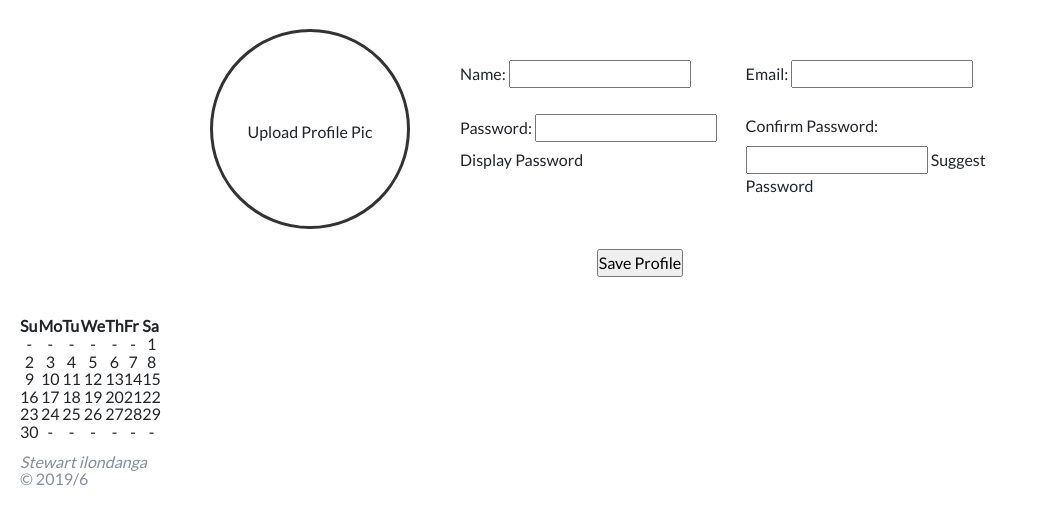
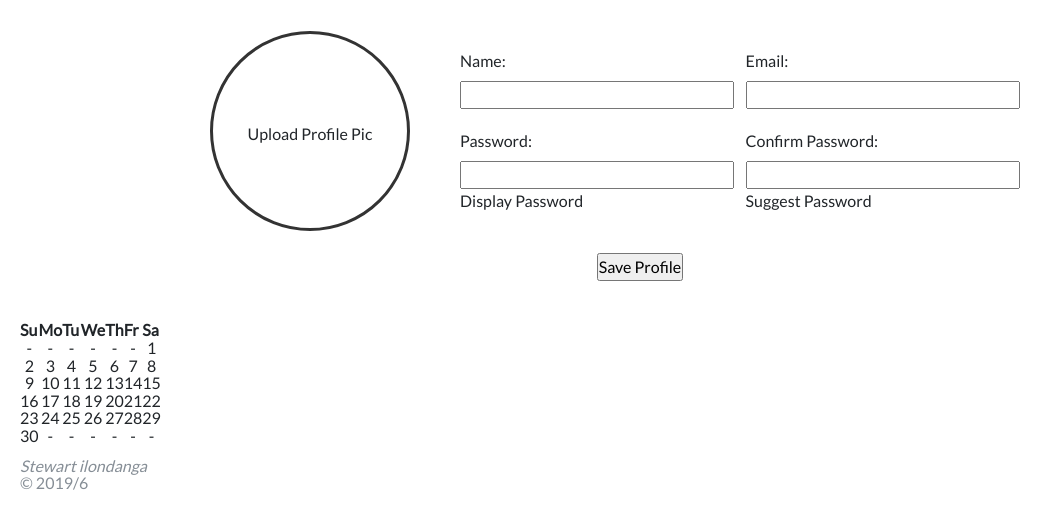
Before and after one commit to stewilondanga/userpic-settings, a plain HTML site: page index.html in a window 1280 px wide. Shown: the part 68-596 px from the top of the page, without its empty margins (0-1063 px from the left). Drawn offline with nearby package versions, Linux system fonts and the light colour scheme.

Commit message:
add css/styles.css

```diff
--- a/css/styles.css
+++ b/css/styles.css
@@ -133,11 +133,11 @@ form>*:not(:first-of-type) {
   }
 }
 
-/*.input__container > * input {
+.input__container>* input {
   width: 100%;
 }
 
-.input-action {
+/*.input-action {
   display: block;
   text-align: right;
   font-size: 12px;
```
